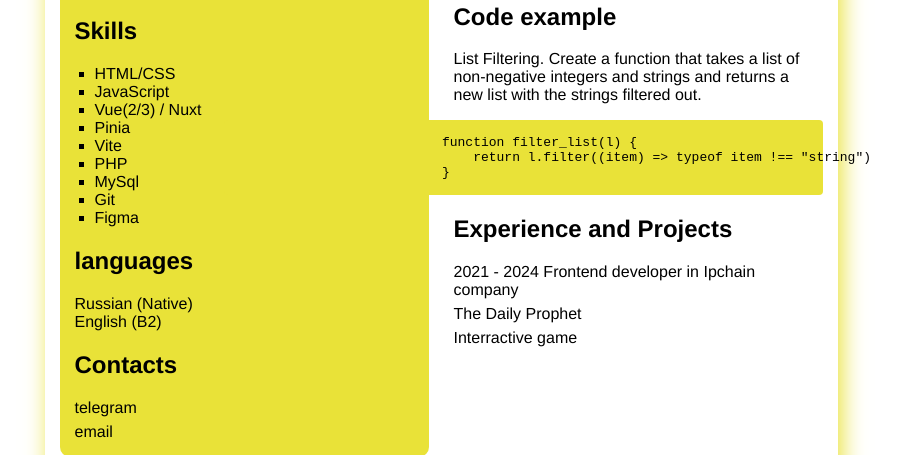
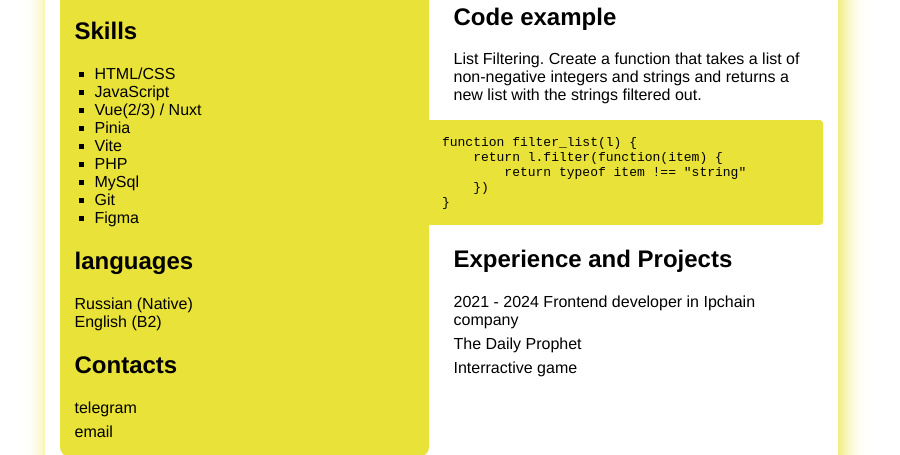
Before and after one commit to K-Sitnikova/rsschool-cv, a plain HTML site: page index.html in a window 1280 px wide. Shown: the part 379-834 px from the top of the page, without its empty margins (199-1099 px from the left). Drawn offline with Linux system fonts and the light colour scheme; a web font is replaced by a local one.

Commit message:
fix: try to fix raw symbol

```diff
--- a/index.html
+++ b/index.html
@@ -73,7 +73,9 @@
                         <p class="example__desc">List Filtering. Create a function that takes a list of non-negative integers and strings and returns a new list with the strings filtered out.</p>
                         <pre class="example__code"><code>
                             function filter_list(l) {
-                                return l.filter((item) =&gt typeof item !== "string")
+                                return l.filter(function(item) {
+                                    return typeof item !== "string"
+                                })
                             }
                         </code></pre>
                     </section>
```
